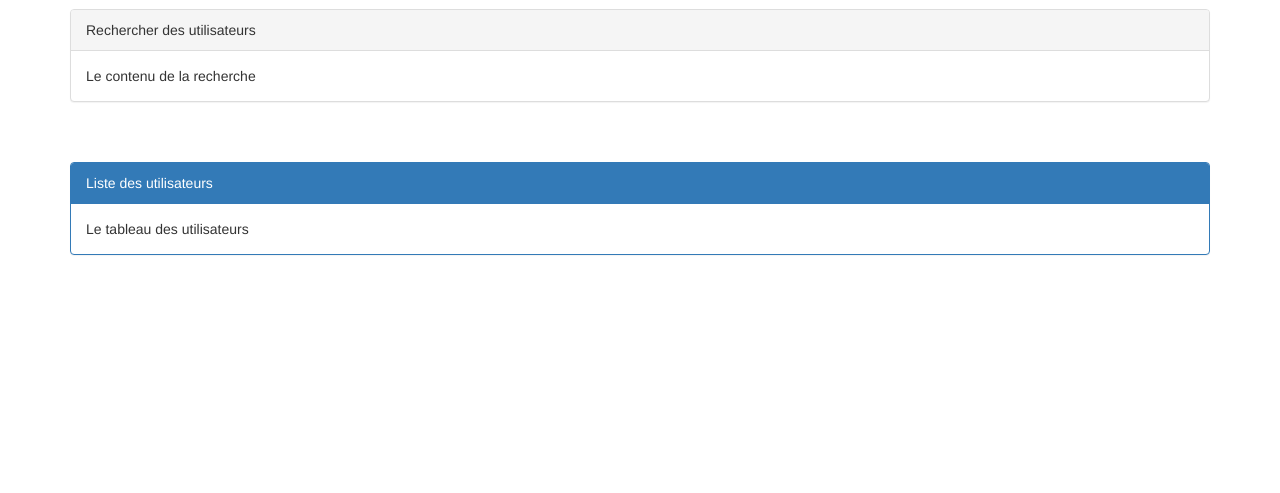
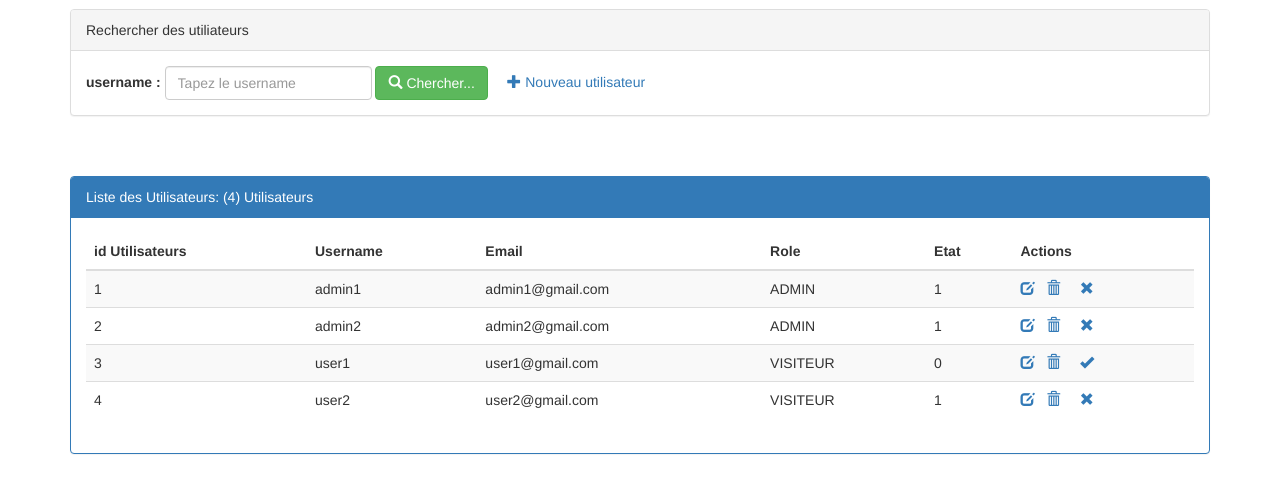
Before and after one commit to ykarami/devtest, a PHP site: page /pages/utilisateurs.php in a window 1280 px wide. Shown: the part 51-544 px from the top of the page. Run offline with PHP 8.4, Linux system fonts and the light colour scheme; data comes from the database, SQL or seed files in the repository.

Commit message:
add utilisateur

```diff
--- a/app/pages/editFiliere.php
+++ b/app/pages/editFiliere.php
@@ -7,7 +7,7 @@
     $resultat = $pdo->query($requet);
     $filiere = $resultat->fetch();
 
-    $nomF = $filiere['NomFiliere'];
+    $nomF = $filiere['nomFiliere'];
     $niveau = $filiere['niveau'];
 
 
--- a/app/pages/editStagiaire.php
+++ b/app/pages/editStagiaire.php
@@ -33,12 +33,12 @@
 
         <div class="container">
             <div class="panel panel-primary margetop">
-                <div class="panel-heading">Entrer les informations dez stagiaire: <?php echo $idFiliere ?>;</div>
+                <div class="panel-heading">Entrer les informations dez stagiaire: </div>
                 <div class="panel-body">
                     <form method="post" action="updateStagiaire.php" class="form">
                         <div class="form-group">
                             <label for="idF">ID Stagiaire :</label> &nbsp<?php echo $idStagiaire ?>
-                            <input type="hidden" name="idF" class="form-control" value="<?php echo $idStagiaire ?>">
+                            <input type="hidden" name="idS" class="form-control" value="<?php echo $idStagiaire ?>">
                         </div>
                         <div class="form-group">
                             <label for="prenom">Prénom :</label>
--- a/app/pages/utilisateurs.php
+++ b/app/pages/utilisateurs.php
@@ -1,8 +1,31 @@
+<?php
+        require_once("connexiondb.php");
+        ini_set('display_errors', 'on');
+
+        $login = isset($_GET['login'])?$_GET['login']:"all";
+
+
+        if($login=="all"){
+            $requestUtilisateur = "SELECT * FROM utilisateur";
+            $requestUtilisateurCount = "SELECT COUNT(*) countU FROM utilisateur";
+        }else{
+            $requestUtilisateur = "SELECT * FROM utilisateur WHERE login LIKE '%$login%'";
+            $requestUtilisateurCount = "SELECT COUNT(*) countU FROM utilisateur WHERE login LIKE '%$login%'";
+        }
+
+        $resultatUtilisateur = $pdo->query($requestUtilisateur);
+        $resultatUtilisateurCount = $pdo->query($requestUtilisateurCount);
+
+        $tabCount = $resultatUtilisateurCount->fetch();
+
+        $nbrU = $tabCount['countU'];
+
+?>
 <!DOCTYPE html>
 <html>
 <head>
     <meta charset="UTF-8">
-    <title>Gestion des filièere</title>
+    <title>Gestion des utilisateurs</title>
     <link rel="stylesheet" type="text/css" href="../css/bootstrap.css">
     <link rel="stylesheet" type="text/css" href="../css/style.css">
 </head>
@@ -11,12 +34,65 @@
 
         <div class="container">
             <div class="panel panel-default margetop">
-                <div class="panel-heading">Rechercher des utilisateurs</div>
-                <div class="panel-body">Le contenu de la recherche</div>
+                <div class="panel-heading">Rechercher des utiliateurs</div>
+                <div class="panel-body">
+                    <form method="get" action="utilisateurs.php"class="form-inline">
+                        <div class="form-group">
+                            <label for="login">username : </label>
+                            <input type="text" name="login" placeholder="Tapez le username" class="form-control" value="" id="login">
+                        </div>
+                        <button type="submit" class="btn btn-success" > <span class="glyphicon glyphicon-search"></span> Chercher...</button>
+                        &nbsp &nbsp
+                        <a href="newUtilisateur.php"><span class="glyphicon glyphicon-plus"> </span> Nouveau utilisateur</a>
+                    </form>
+                </div>
             </div>
             <div class="panel panel-primary margetop">
-                <div class="panel-heading">Liste des utilisateurs</div>
-                <div class="panel-body">Le tableau des utilisateurs</div>
+                <div class="panel-heading">Liste des Utilisateurs: (<?php echo $nbrU ?>) Utilisateurs</div>
+
+                <div class="panel-body">
+
+                    <table class="table table-striped">
+                        <thead>
+                            <tr>
+                            <th>id Utilisateurs</th><th>Username </th><th>Email</th><th>Role</th><th>Etat</th><th>Actions</th>
+                            </tr>
+                        </thead>
+                        <tbody>
+                        <?php while($utilisateur=$resultatUtilisateur->fetch()){?>
+                            <tr>
+                                <td><?php echo $utilisateur['idUtilisateur'] ?></td>
+                                <td><?php echo $utilisateur['login']?></td>
+                                <td><?php echo $utilisateur['email']?></td>
+                                <td><?php echo $utilisateur['role']?></td>
+                                <td><?php echo $utilisateur['etat']?></td>
+                                <td>
+                                    <a href="editUtilisateur.php?idUtilisateur=<?php echo $utilisateur['idUtilisateur']?>">
+                                        <span class="glyphicon glyphicon-edit"> </span>
+                                    </a>
+                                     &nbsp
+                                    <a onclick="return confirm(' etes vous sur de suprimer')" href="deleteUtilisateur.php?idUtilisateur=<?php echo $utilisateur['idUtilisateur'] ?>" >
+                                        <span class="glyphicon glyphicon-trash"> </span>
+                                    </a>&nbsp &nbsp
+                                    <a href="activeUtilisateur.php?idUtilisateur=<?php echo $utilisateur['idUtilisateur'] ?>">
+                                       <?php
+                                            if($utilisateur['etat']==1)
+                                               echo  '<span class="glyphicon glyphicon-remove"> </span>';
+                                            else
+                                                echo '<span class="glyphicon glyphicon-ok"> </span>';
+                                       ?>
+
+                                    </a>
+
+
+                                </td>
+                            </tr>
+                        <?php } ?>
+
+                        </tbody>
+                    </table>
+
+                </div>
             </div>
         </div>
 
```
Also changed, not shown: app/pages/editutilisateur.php (added, +73 -0 lines), app/pages/insertUtilisateur.php (added, +16 -0 lines), app/pages/newutilisateur.php (added, +48 -0 lines), app/pages/updateStagiaire.php (+7 -5 lines), app/pages/updateUtilisateur.php (added, +19 -0 lines).
